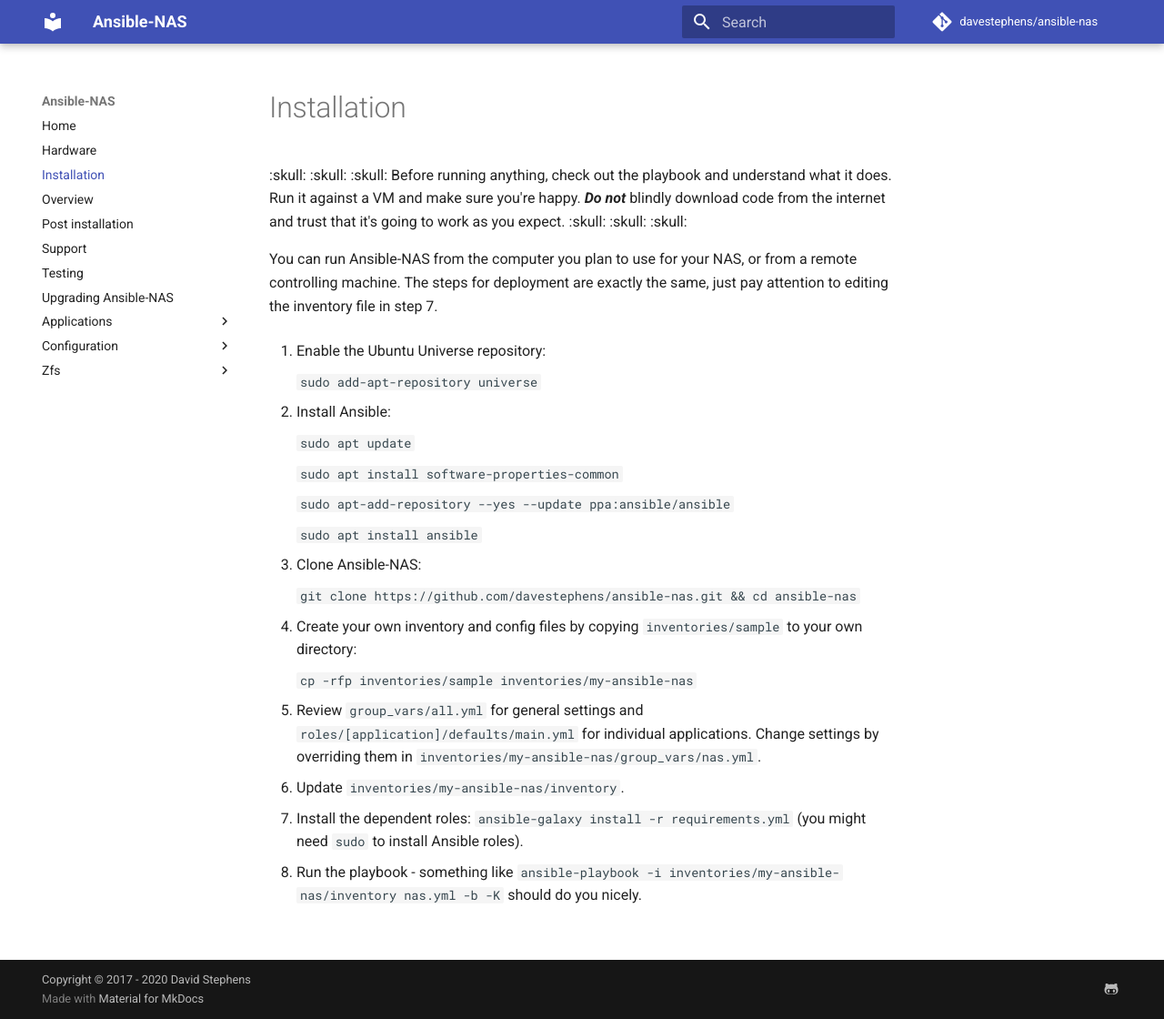
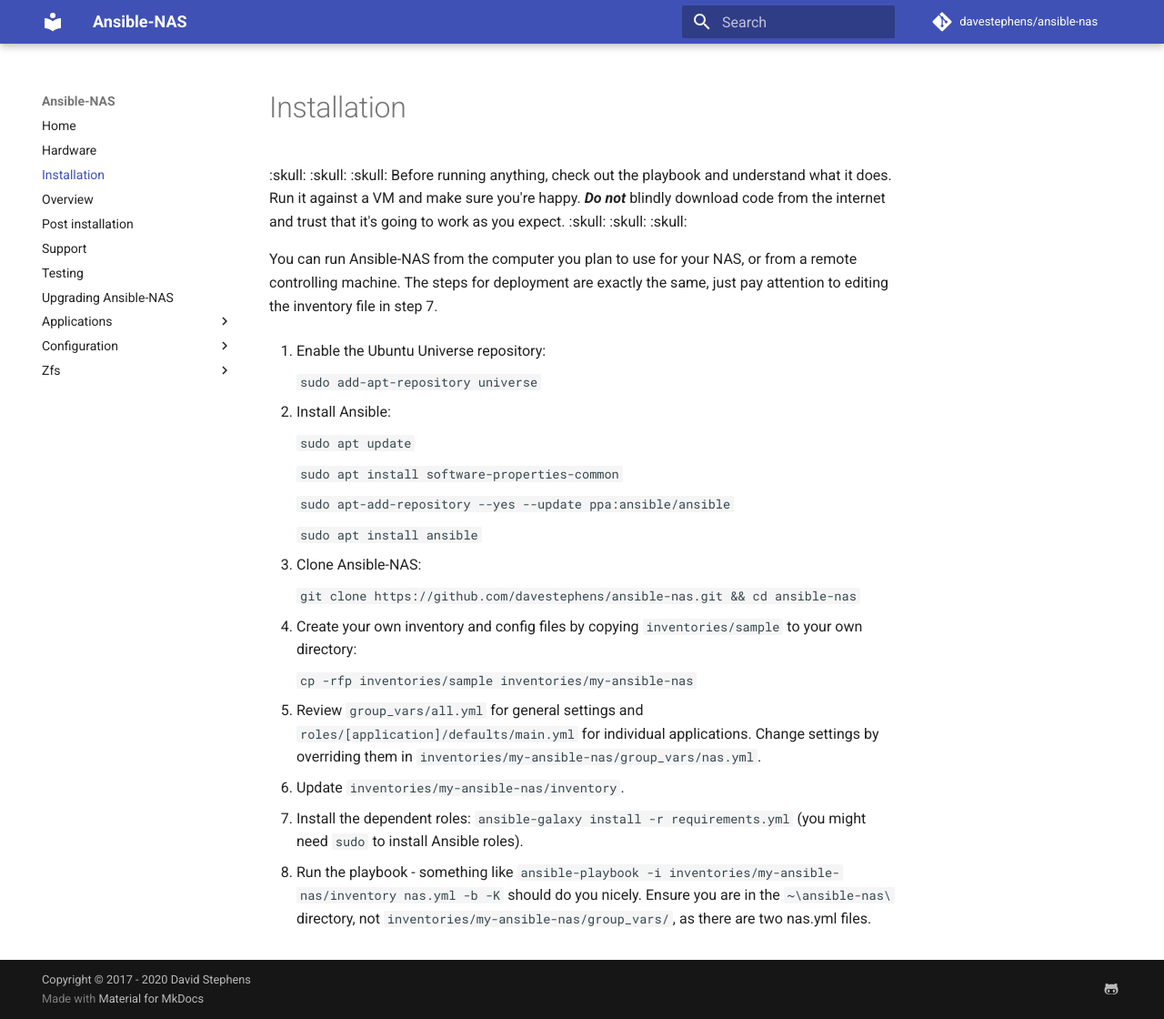
Before and after one commit to davestephens/ansible-nas, an MkDocs documentation site: the page built from docs/installation.md, in a window 1280 px wide and 1120 px high. Shown: the whole window at 91% size. Built offline with MkDocs 1.6.1 and Material for MkDocs 9.7.7, drawn with Linux system fonts in a browser that asks for light colours; comment, search, counter and statistics services are not loaded.

Commit message:
Clear up confusion with 2 nas.ymls

```diff
--- a/docs/installation.md
+++ b/docs/installation.md
@@ -33,4 +33,4 @@ You can run Ansible-NAS from the computer you plan to use for your NAS, or from
 
 7. Install the dependent roles: `ansible-galaxy install -r requirements.yml` (you might need `sudo` to install Ansible roles).
 
-8. Run the playbook - something like `ansible-playbook -i inventories/my-ansible-nas/inventory nas.yml -b -K` should do you nicely.
+8. Run the playbook - something like `ansible-playbook -i inventories/my-ansible-nas/inventory nas.yml -b -K` should do you nicely. Ensure you are in the `~\ansible-nas\` directory, not `inventories/my-ansible-nas/group_vars/`, as there are two nas.yml files.
```
